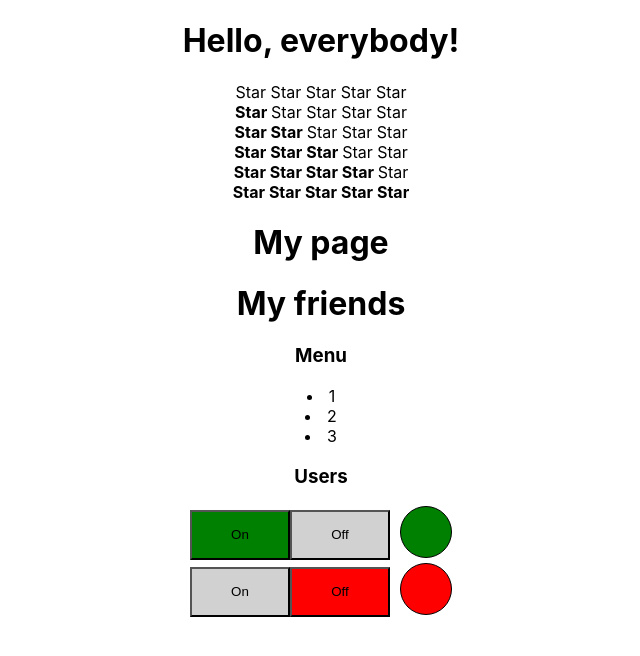
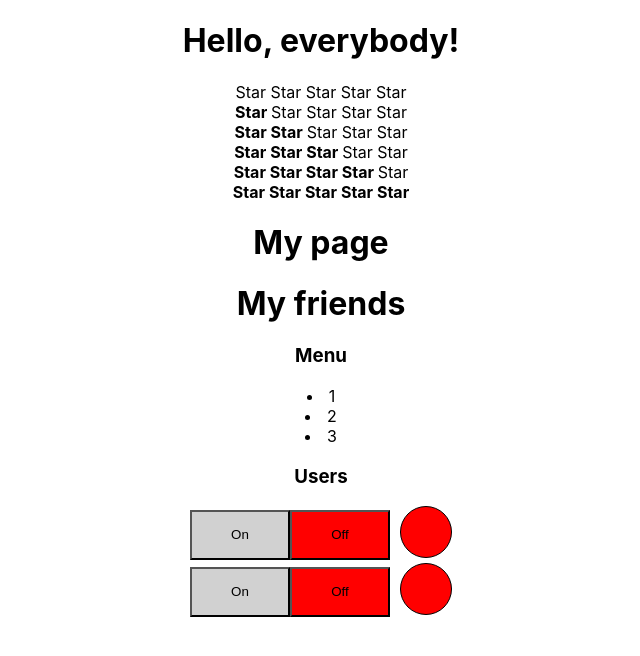
Before and after one commit to BlackLightninGg/React-is-very-simple, a React (Create React App) app: page / in a window 1280 px wide. Shown: the top 656 px of the page, without its empty margins (319-959 px from the left). Built offline with nearby package versions, Linux system fonts and the light colour scheme.

Commit message:
Added hook useState into component OnOff and make button dynamic color switch with circle

```diff
--- a/src/App.tsx
+++ b/src/App.tsx
@@ -6,7 +6,6 @@ import {Rating} from "./components/Rating/Rating";
 import OnOff from "./components/OnOff/OnOff";
 
 function App() {
-    console.log("App")
     return (
         <div className="App">
             <PageTitle title={"Hello, everybody!"}/>
@@ -20,8 +19,8 @@ function App() {
             <PageTitle title={"My friends"}/>
             <Accordion title={"Menu"} collapsed={true}/>
             <Accordion title={"Users"} collapsed={false}/>
-            <OnOff on={true}/>
-            <OnOff on={false}/>
+            <OnOff/>
+            <OnOff/>
         </div>
     );
 }
--- a/src/components/OnOff/OnOff.module.css
+++ b/src/components/OnOff/OnOff.module.css
@@ -10,6 +10,10 @@
 .buttonSwitch button{
     width: 100px;
     height: 50px;
+}
+
+.buttonSwitch button:hover{
+    border: blue 0.15em solid;
 }
 
 .buttonOn{
--- a/src/components/OnOff/OnOff.tsx
+++ b/src/components/OnOff/OnOff.tsx
@@ -1,24 +1,22 @@
-import React from 'react';
+import React, {useState} from 'react';
 import s from './OnOff.module.css'
 
-type onOffPropsType = {
-    on: boolean
-}
-export const OnOff = (props: onOffPropsType) => {
 
+export const OnOff = () => {
+
+    const [onOff, setOnOFF] = useState<boolean>(false)
     return (
         <div className={s.buttonSwitch}>
-            {props.on && <div>
-                <button className={s.buttonOn}>On</button>
-                <button className={s.buttonInactive}>Off</button>
+            {onOff && <div>
+                <button onClick={()=>setOnOFF(true)} className={s.buttonOn}>On</button>
+                <button onClick={()=>setOnOFF(false)} className={s.buttonInactive}>Off</button>
                 <div className={s.circle + ' ' + s.on}></div>
             </div>}
-            {!props.on && <div>
-                <button className={s.buttonInactive}>On</button>
-                <button className={s.buttonOff}>Off</button>
+            {!onOff && <div>
+                <button onClick={()=>setOnOFF(true)} className={s.buttonInactive}>On</button>
+                <button onClick={()=>setOnOFF(false)} className={s.buttonOff}>Off</button>
                 <div className={s.circle + ' ' + s.off}></div>
                 </div>}
-
         </div>
     );
 };
--- a/src/components/PageTitle/PageTitle.tsx
+++ b/src/components/PageTitle/PageTitle.tsx
@@ -5,7 +5,6 @@ type PageTitlePropsType = {
 }
 
 export function PageTitle(props: PageTitlePropsType) {
-    console.log("PageTitle")
     return (
         <h1>{props.title}</h1>
     );
--- a/src/components/Rating/Rating.tsx
+++ b/src/components/Rating/Rating.tsx
@@ -5,7 +5,6 @@ type RatingPropsType = {
 }
 
 export function Rating(props: RatingPropsType) {
-    console.log("Rating")
 
     return  <div>
         <Star selected={props.value > 0}/>
@@ -81,7 +80,6 @@ type StarPropsType = {
     selected: boolean;
 }
 function Star(props: StarPropsType) {
-    console.log("Star")
 
     if (props.selected) {
         return (
```
Also changed, not shown: src/components/Accordion/Accordion.tsx (+3 -4 lines).
